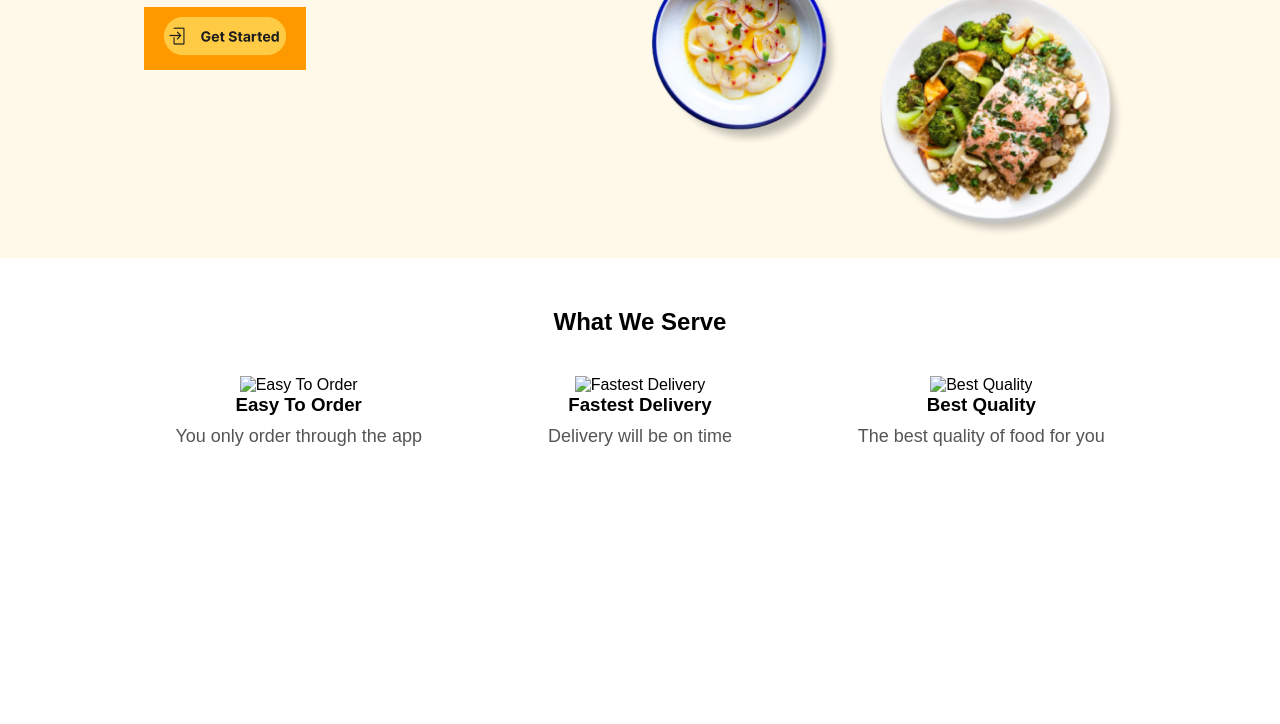
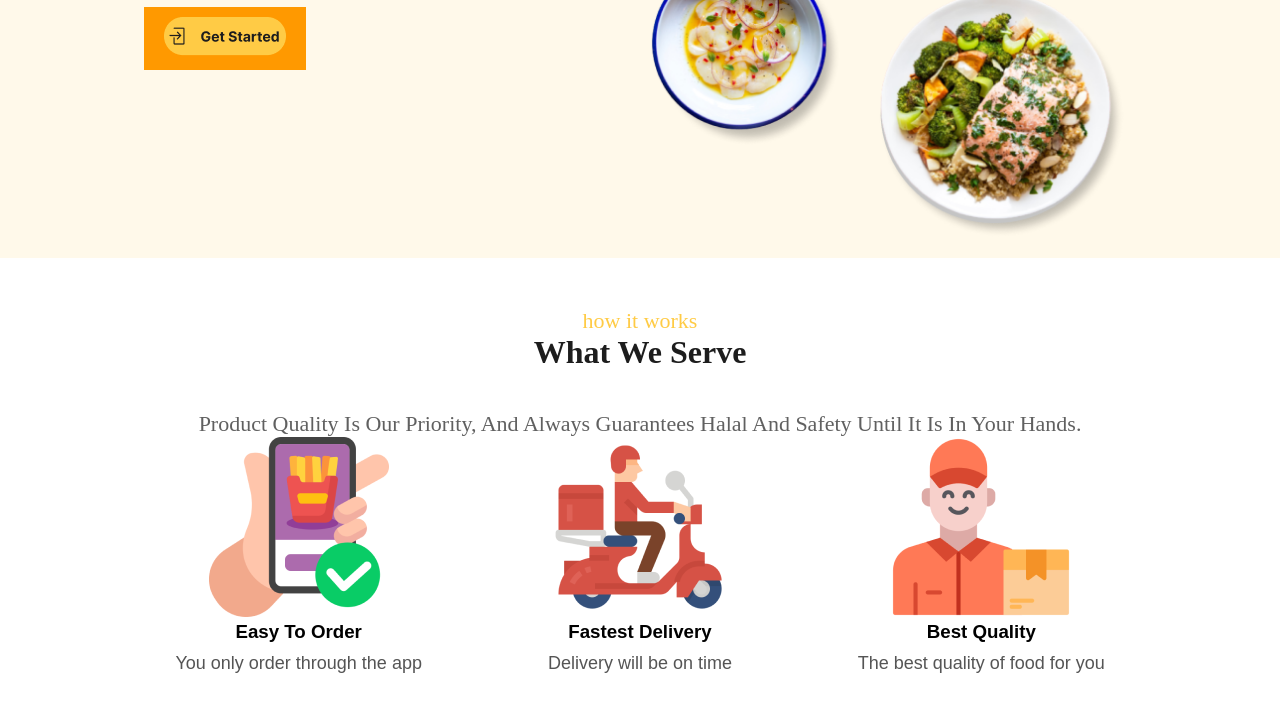
Before and after one commit to Muxammedali/Fresh-bite, a plain HTML site: page index.html in a window 1280 px wide. Shown: the part 516-1240 px from the top of the page. Before the commit the page ends 1013 px from the top, so only its background shows below. Drawn offline with Linux system fonts and the light colour scheme.

Commit message:
small changes

```diff
--- a/css/style.css
+++ b/css/style.css
@@ -5,7 +5,7 @@
 }
 
 body {
-  font-family: 'Arial', sans-serif;
+  font-family: "Arial", sans-serif;
   margin: 0;
   padding: 0;
   box-sizing: border-box;
@@ -19,7 +19,7 @@ body {
 
 header {
   width: 100%;
-  background: var(--light, #FFF9EA);
+  background: var(--light, #fff9ea);
   padding: 20px;
   display: flex;
   flex-direction: column;
@@ -101,3 +101,40 @@ p {
 .how-it-works .feature {
   width: 30%;
 }
+
+/* ============================= */
+
+.yellow__text {
+  color: #ffcb45;
+  text-align: center;
+  /* title2 */
+  font-family: "Readex Pro";
+  font-size: 22px;
+  font-style: normal;
+  font-weight: 500;
+  line-height: normal;
+}
+
+.serve {
+  color: var(--black, #1d1d1d);
+  text-align: center;
+
+  /* Header */
+  font-family: "Readex Pro";
+  font-size: 32px;
+  font-style: normal;
+  font-weight: 700;
+  line-height: normal;
+}
+
+.product {
+  color: var(--TEXT-LIGHT, rgba(29, 29, 29, 0.7));
+  text-align: center;
+
+  /* title2 */
+  font-family: "Readex Pro";
+  font-size: 22px;
+  font-style: normal;
+  font-weight: 500;
+  line-height: normal;
+}
--- a/index.html
+++ b/index.html
@@ -21,51 +21,73 @@
             <li><a href="">Contact</a></li>
           </ul>
           <div class="icons">
-          <a href="#"><span class="loupe"><img src="./img/header/loupe.png" alt="loupe" /></span></a>
-          <a href="#"><span class="basket"><img src="./img/header/basket.png" alt="basket" /></span></a>
-          <a href="#"><span class="acc"><img src="./img/header/sign.png" alt="Sign in" /></span></a>
+            <a href="#"
+              ><span class="loupe"
+                ><img src="./img/header/loupe.png" alt="loupe" /></span
+            ></a>
+            <a href="#"
+              ><span class="basket"
+                ><img src="./img/header/basket.png" alt="basket" /></span
+            ></a>
+            <a href="#"
+              ><span class="acc"
+                ><img src="./img/header/sign.png" alt="Sign in" /></span
+            ></a>
           </div>
         </div>
         <div class="header-content">
           <div class="text-content">
-          <h1 class="header__big__text">Be The Fastest In Delivery Your <span class="yellow__text">Food</span></h1>
-          <p>Lorem ipsum dolor sit amet, consectetur adipiscing elit ut aliquam, purus sit amet</p>
-          <button class="get__started"><img src="./img/header/getStarted.png" alt="get__started" /></button>
+            <h1 class="header__big__text">
+              Be The Fastest In Delivery Your
+              <span class="yellow__text">Food</span>
+            </h1>
+            <p>
+              Lorem ipsum dolor sit amet, consectetur adipiscing elit ut
+              aliquam, purus sit amet
+            </p>
+            <button class="get__started">
+              <img src="./img/header/getStarted.png" alt="get__started" />
+            </button>
           </div>
-        <img src="./img/header/headerFood.png" alt="header image" class="header__food" />
+          <img
+            src="./img/header/headerFood.png"
+            alt="header image"
+            class="header__food"
+          />
         </div>
       </div>
     </header>
 
     <section class="how-it-works">
       <div class="container">
-        <h2>What We Serve</h2>
+        <h1 class="yellow__text">how it works</h1>
+        <h2 class="serve">What We Serve</h2>
+        <p class="product">
+          Product Quality Is Our Priority, And Always Guarantees Halal And
+          Safety Until It Is In Your Hands.
+        </p>
+
         <div class="features">
           <div class="feature">
-                <img src="image" alt="Easy To Order">
+            <img src="/img/how it works/order 1.png" alt="Easy To Order" />
             <h3>Easy To Order</h3>
             <p>You only order through the app</p>
           </div>
           <div class="feature">
-                <img src="image" alt="Fastest Delivery">
+            <img
+              src="/img/how it works/delivery 1.png"
+              alt="Fastest Delivery"
+            />
             <h3>Fastest Delivery</h3>
             <p>Delivery will be on time</p>
           </div>
           <div class="feature">
-                <img src="image" alt="Best Quality">
+            <img src="/img/how it works/courier 1.png" alt="Best Quality" />
             <h3>Best Quality</h3>
             <p>The best quality of food for you</p>
           </div>
         </div>
       </div>
     </section>
-
-
-
-
-
-
-
-
   </body>
 </html>
```
Also changed, not shown: img/how it works/courier 1.png (added), img/how it works/delivery 1.png (added), img/how it works/order 1.png (added). Lines whose indentation alone changed are shown as unchanged.
